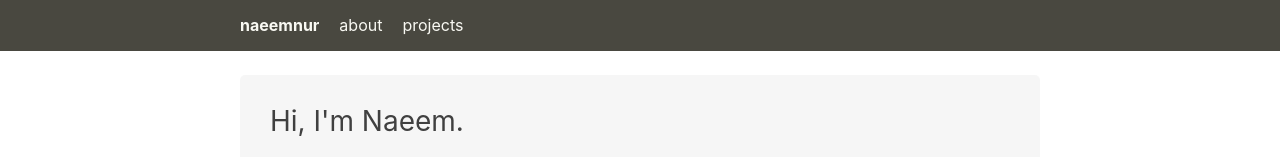
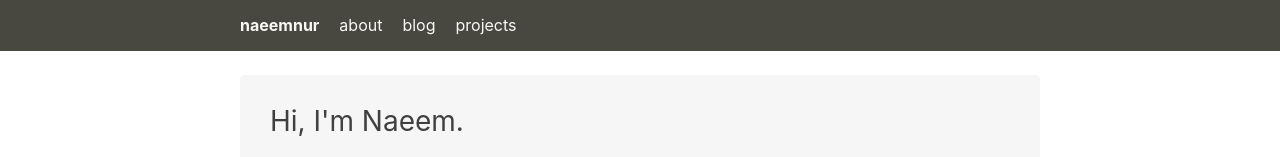
Before and after one commit to naeemnur/naeemnur.com, a React (Create React App) app: page / in a window 1280 px wide. Shown: the top 157 px of the page. Built offline with nearby package versions, Linux system fonts and the light colour scheme.

Commit message:
added blog link

```diff
--- a/src/Navbar.js
+++ b/src/Navbar.js
@@ -14,9 +14,9 @@ class Navbar extends Component {
               <li className="nn_menuItem">
                 <NavLink to="/about/">About</NavLink>
               </li>
-              {/* <li className="nn_menuItem">
+              <li className="nn_menuItem">
                 <NavLink to="/blog/">Blog</NavLink>
-              </li> */}
+              </li>
               <li className="nn_menuItem">
                 <NavLink to="/projects/">Projects</NavLink>
               </li>
```
